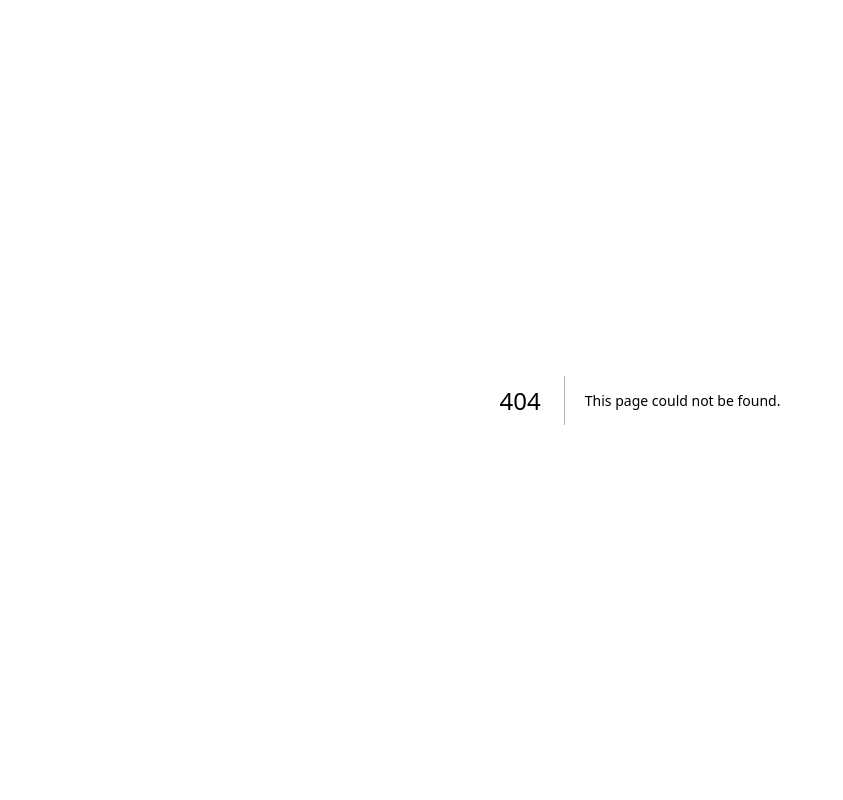
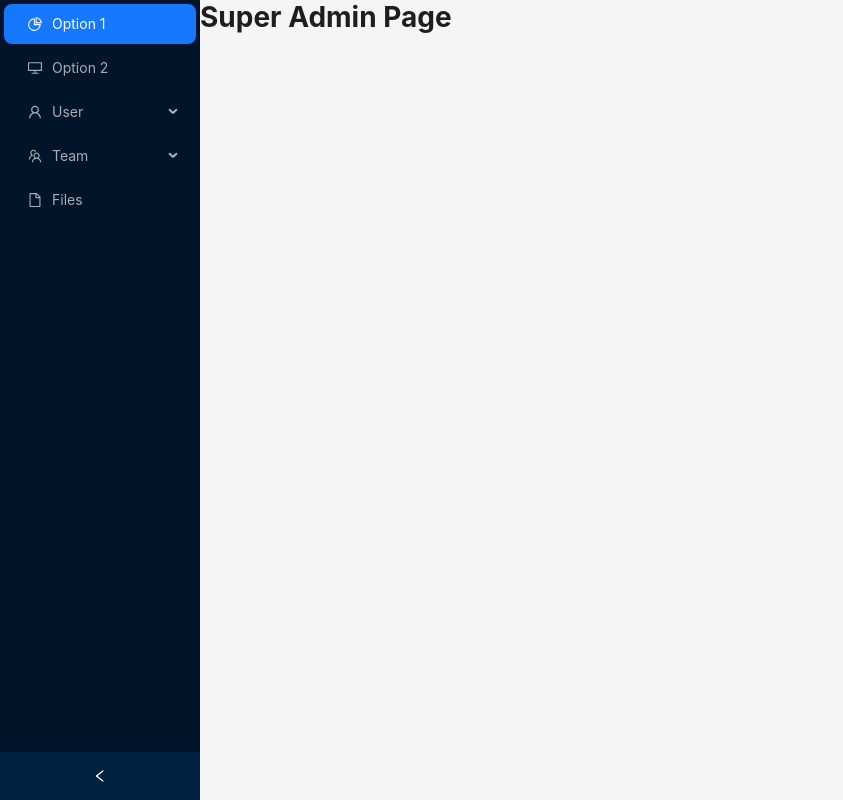
Before and after one commit to arju10/university-management-frontend, a Next.js app: page /super-admin in a window 1280 px wide. Before the commit this address had no page. Shown: the whole page, without its empty margins (0-843 px from the left). Built offline with nearby package versions, Linux system fonts and the light colour scheme.

Commit message:
customize Next.JS default Layout and Group-wise Layout

```diff
--- a/src/app/(withLayout)/layout.tsx
+++ b/src/app/(withLayout)/layout.tsx
@@ -1,76 +1,15 @@
-"use client";
-import React, { useState } from 'react';
-import { Layout, Menu, Breadcrumb } from 'antd';
-import {
-  DesktopOutlined,
-  FileOutlined,
-  PieChartOutlined,
-  TeamOutlined,
-  UserOutlined,
-} from '@ant-design/icons';
-
-const { Header, Content, Footer, Sider } = Layout;
-
-type MenuItem = {
-  key: string;
-  icon?: React.ReactNode;
-  children?: MenuItem[];
-  label: React.ReactNode;
-};
-
-function getItem(
-  label: React.ReactNode,
-  key: string,
-  icon?: React.ReactNode,
-  children?: MenuItem[],
-): MenuItem {
-  return {
-    key,
-    icon,
-    children,
-    label,
-  };
-}
-
-const items: MenuItem[] = [
-  getItem('Option 1', '1', <PieChartOutlined />), // Updated here
-  getItem('Option 2', '2', <DesktopOutlined />), // Updated here
-  getItem('User', 'sub1', <UserOutlined />, [ // Updated here
-    getItem('Tom', '3'),
-    getItem('Bill', '4'),
-    getItem('Alex', '5'),
-  ]),
-  getItem('Team', 'sub2', <TeamOutlined />, [getItem('Team 1', '6'), getItem('Team 2', '8')]), // Updated here
-  getItem('Files', '9', <FileOutlined />), // Updated here
-];
+import Contents from '@/components/ui/Contents';
+import SideBar from '@/components/ui/SideBar';
+import { Layout } from 'antd';
 
 const DashboardLayout = ({ children }: { children: React.ReactNode }) => {
-  const [collapsed, setCollapsed] = useState(false);
-
   return (
-    <Layout style={{ minHeight: '100vh' }}>
-      <Sider collapsible collapsed={collapsed} onCollapse={(value:boolean) => setCollapsed(value)}>
-        <div className="demo-logo-vertical" />
-        <Menu theme="dark" defaultSelectedKeys={['1']} mode="inline">
-          {items.map((item) => (
-            <Menu.Item key={item.key} icon={item.icon}>
-              {item.label}
-            </Menu.Item>
-          ))}
-        </Menu>
-      </Sider>
-      <Layout>
-        <Header style={{ padding: 0, background: '#fff' }} />
-        <Content style={{ margin: '0 16px' }}>
-          <Breadcrumb style={{ margin: '16px 0' }}>
-            <Breadcrumb.Item>User</Breadcrumb.Item>
-            <Breadcrumb.Item>Bill</Breadcrumb.Item>
-          </Breadcrumb>
-          <div style={{ padding: 24, minHeight: 360, background: '#fff' }}>{children}</div>
-        </Content>
-        <Footer style={{ textAlign: 'center' }}>Ant Design ©2023 Created by Ant UED</Footer>
-      </Layout>
-    </Layout>
+      <Layout hasSider>
+        <SideBar/>
+        <Contents>
+        {children}
+        </Contents>
+        </Layout>
   );
 };
 
--- /dev/null
+++ b/src/app/(withLayout)/super-admin/page.tsx
@@ -0,0 +1,11 @@
+import React from 'react';
+
+const SuperAdminPage = () => {
+    return (
+        <div>
+            <h1>Super Admin Page</h1>
+        </div>
+    );
+};
+
+export default SuperAdminPage;
--- a/src/app/Notfound.tsx
+++ b/src/app/not-found.tsx
@@ -1,6 +1,6 @@
 import React from 'react';
 
-const Notfound = () => {
+const NotFoundPage = () => {
     return (
         <div>
             <h1>404! Page not found</h1>
@@ -8,4 +8,4 @@ const Notfound = () => {
     );
 };
 
-export default Notfound;
+export default NotFoundPage;
--- /dev/null
+++ b/src/components/ui/Contents.tsx
@@ -0,0 +1,13 @@
+"use client";
+import { Content } from "antd/es/layout/layout";
+import React from "react";
+
+const Contents = ({ children }: { children: React.ReactNode }) => {
+  return <Content style={{
+    minHeight:"100vh"
+  }}>
+    {children}
+    </Content>;
+};
+
+export default Contents;
--- a/src/components/ui/SideBar.tsx
+++ b/src/components/ui/SideBar.tsx
@@ -1,8 +1,41 @@
 "use client";
-import { Menu } from 'antd';
+import { Menu, MenuProps } from 'antd';
 import Sider from 'antd/es/layout/Sider';
 import React, { useState } from 'react';
+import {
+  DesktopOutlined,
+  FileOutlined,
+  PieChartOutlined,
+  TeamOutlined,
+  UserOutlined,
+} from '@ant-design/icons';
 
+type MenuItem = Required<MenuProps>['items'][number];
+function getItem(
+  label: React.ReactNode,
+  key: React.Key,
+  icon?: React.ReactNode,
+  children?: MenuItem[],
+): MenuItem {
+  return {
+    key,
+    icon,
+    children,
+    label,
+  } as MenuItem;
+}
+
+const items: MenuItem[] = [
+  getItem('Option 1', '1', <PieChartOutlined />),
+  getItem('Option 2', '2', <DesktopOutlined />),
+  getItem('User', 'sub1', <UserOutlined />, [
+    getItem('Tom', '3'),
+    getItem('Bill', '4'),
+    getItem('Alex', '5'),
+  ]),
+  getItem('Team', 'sub2', <TeamOutlined />, [getItem('Team 1', '6'), getItem('Team 2', '8')]),
+  getItem('Files', '9', <FileOutlined />),
+];
 const SideBar = () => {
     const [collapsed, setCollapsed] = useState(false);
     return (
```
